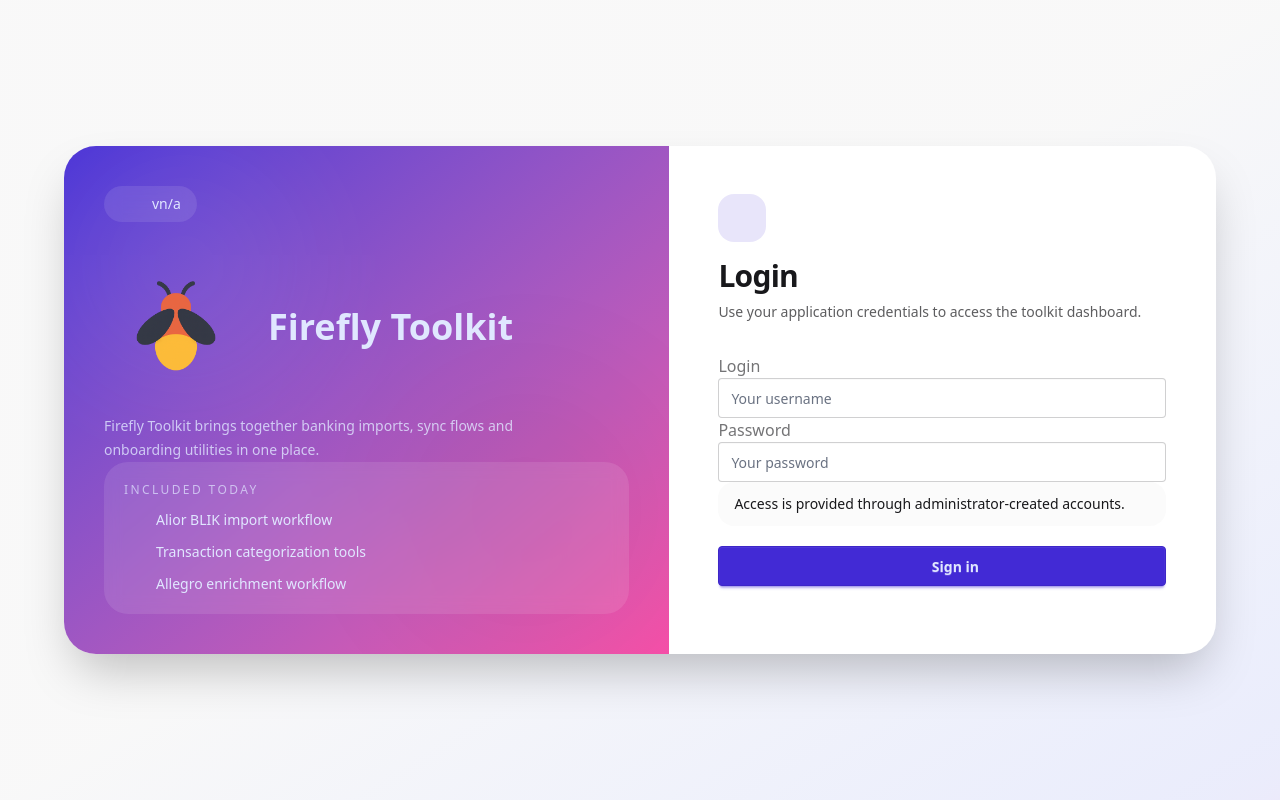
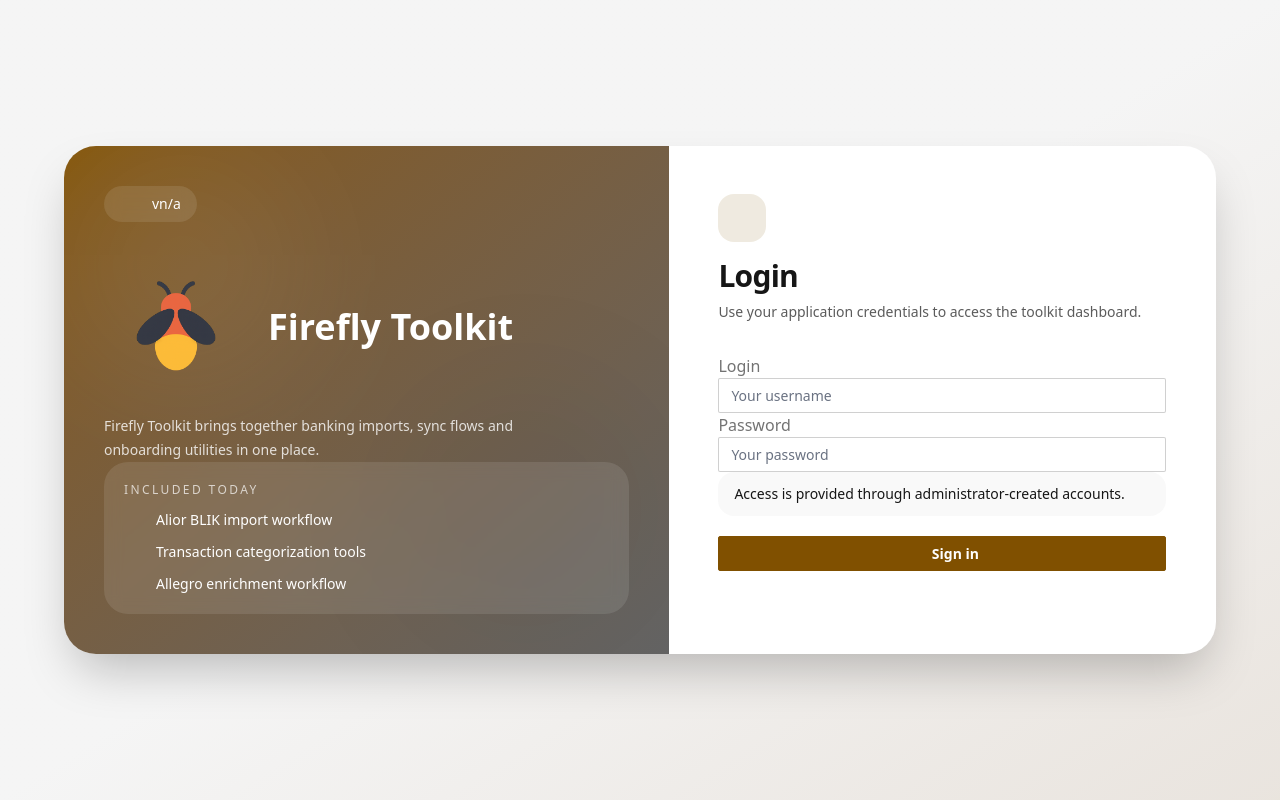
Before and after one commit to wini83/ff-iii-toolkit, a SvelteKit app in the folder frontend/: page /login in a window 1280 px wide. Built offline with nearby package versions, Linux system fonts and the light colour scheme; no server answers; some icons are missing.

Commit message:
feat(ui): introduce compact wireframe and black themes

```diff
--- a/frontend/playwright.config.ts
+++ b/frontend/playwright.config.ts
@@ -2,7 +2,7 @@ import { defineConfig } from '@playwright/test';
 
 export default defineConfig({
   testDir: './tests',
-  testMatch: ['matching-apply.spec.ts', 'metric-transactions.spec.ts'],
+  testMatch: ['matching-apply.spec.ts', 'metric-transactions.spec.ts', 'themes.spec.ts'],
   workers: 1,
   use: {
     baseURL: 'http://127.0.0.1:4173',
--- a/frontend/src/app.html
+++ b/frontend/src/app.html
@@ -1,5 +1,5 @@
 <!doctype html>
-<html lang="en">
+<html lang="en" data-theme="wireframe">
   <head>
     <meta charset="utf-8" />
     <meta name="viewport" content="width=device-width, initial-scale=1" />
@@ -8,6 +8,31 @@
     <link rel="icon" type="image/png" sizes="16x16" href="/favicon-16x16.png" />
     <link rel="icon" type="image/png" sizes="32x32" href="/favicon-32x32.png" />
     <link rel="apple-touch-icon" sizes="180x180" href="/apple-touch-icon.png" />
+    <script>
+      // Resolve before paint, including public routes and legacy preferences.
+      (() => {
+        let stored;
+        try {
+          stored = localStorage.getItem('ff-toolkit-theme');
+        } catch {
+          // Storage can be unavailable in private or restricted browser contexts.
+        }
+        const theme =
+          stored === 'black' || stored === 'dark'
+            ? 'black'
+            : stored === 'wireframe' || stored === 'light'
+              ? 'wireframe'
+              : window.matchMedia('(prefers-color-scheme: dark)').matches
+                ? 'black'
+                : 'wireframe';
+        document.documentElement.dataset.theme = theme;
+        try {
+          localStorage.setItem('ff-toolkit-theme', theme);
+        } catch {
+          // The theme still works for this page when persistence is blocked.
+        }
+      })();
+    </script>
     %sveltekit.head%
   </head>
   <body data-sveltekit-preload-data="hover">
--- a/frontend/src/lib/components/MetricTransactions.svelte
+++ b/frontend/src/lib/components/MetricTransactions.svelte
@@ -123,11 +123,10 @@
               >{#each result.items as tx (tx.id)}
                 {@const link = fireflyLink(result.firefly_url, tx.id)}
                 <tr
-                  ><td class="whitespace-nowrap">{tx.date}</td><td>{tx.description}</td><td
-                    class="whitespace-nowrap">{tx.amount} {tx.currency_code}</td
-                  ><td>{tx.source_account?.name ?? '—'}</td><td
-                    >{tx.destination_account?.name ?? '—'}</td
-                  ><td
+                  ><td class="toolkit-data whitespace-nowrap">{tx.date}</td><td>{tx.description}</td
+                  ><td class="toolkit-data whitespace-nowrap">{tx.amount} {tx.currency_code}</td><td
+                    >{tx.source_account?.name ?? '—'}</td
+                  ><td>{tx.destination_account?.name ?? '—'}</td><td
                     >{#each tx.tags as tag}<span class="badge badge-sm mr-1">{tag}</span>{/each}</td
                   ><td
                     >{#if link}<a
--- a/frontend/src/lib/components/Steps.svelte
+++ b/frontend/src/lib/components/Steps.svelte
@@ -10,7 +10,7 @@
   export let activeIndex: number = 0;
 </script>
 
-<div class="card bg-base-100 mt-2 w-full p-6 shadow-xl">
+<div class="card bg-base-100 mt-2 w-full p-4">
   <ul class="steps hidden w-1/2 flex-none md:flex">
     {#each steps as step, i (`${step.href}-${i}`)}
       <li class="step {i <= activeIndex ? 'step-primary' : ''}">
--- a/frontend/src/lib/components/users/CreateUserModal.svelte
+++ b/frontend/src/lib/components/users/CreateUserModal.svelte
@@ -14,12 +14,10 @@
 {#if open}
   <dialog class="modal modal-open" open>
     <div class="modal-box max-w-2xl p-0">
-      <div
-        class="from-primary/10 via-base-100 to-base-100 border-base-200 border-b bg-gradient-to-br px-6 py-5"
-      >
+      <div class="bg-base-100 border-base-300 border-b px-6 py-5">
         <div class="flex items-start justify-between gap-4">
           <div class="flex items-start gap-4">
-            <div class="bg-primary/12 text-primary rounded-2xl p-3">
+            <div class="toolkit-icon">
               <Icon src={icons.UserPlus} class="h-6 w-6" />
             </div>
             <div>
@@ -55,7 +53,7 @@
           />
         </label>
 
-        <label class="bg-base-200/70 flex items-center justify-between gap-4 rounded-2xl px-4 py-4">
+        <label class="bg-base-200/70 flex items-center justify-between gap-4 rounded-sm px-4 py-4">
           <div>
             <div class="font-medium">Grant superuser access</div>
             <div class="text-base-content/70 mt-1 text-sm">
@@ -72,7 +70,7 @@
         </label>
 
         {#if error}
-          <div class="alert alert-error">
+          <div class="alert alert-error" role="alert">
             <Icon src={icons.ExclamationTriangle} class="h-5 w-5" />
             <span>{error}</span>
           </div>
--- a/frontend/src/lib/components/users/InviteResultModal.svelte
+++ b/frontend/src/lib/components/users/InviteResultModal.svelte
@@ -26,12 +26,10 @@
 {#if open && invite}
   <dialog class="modal modal-open" open>
     <div class="modal-box max-w-3xl p-0">
-      <div
-        class="from-success/12 via-base-100 to-base-100 border-base-200 border-b bg-gradient-to-br px-6 py-5"
-      >
+      <div class="bg-base-100 border-base-300 border-b px-6 py-5">
         <div class="flex items-start justify-between gap-4">
           <div class="flex items-start gap-4">
-            <div class="bg-success/12 text-success rounded-2xl p-3">
+            <div class="toolkit-icon">
               <Icon src={icons.ShieldCheck} class="h-6 w-6" />
             </div>
             <div>
@@ -54,21 +52,21 @@
 
       <div class="space-y-5 px-6 py-6">
         <div class="grid gap-3 md:grid-cols-3">
-          <div class="bg-base-200/70 rounded-2xl p-4">
+          <div class="bg-base-200/70 rounded-sm p-4">
             <div class="text-base-content/60 text-xs tracking-[0.2em] uppercase">Username</div>
             <div class="mt-2 text-sm font-semibold">{invite.username ?? 'n/a'}</div>
           </div>
-          <div class="bg-base-200/70 rounded-2xl p-4">
+          <div class="bg-base-200/70 rounded-sm p-4">
             <div class="text-base-content/60 text-xs tracking-[0.2em] uppercase">User ID</div>
             <div class="mt-2 truncate font-mono text-sm">{invite.userId ?? 'n/a'}</div>
           </div>
-          <div class="bg-base-200/70 rounded-2xl p-4">
+          <div class="bg-base-200/70 rounded-sm p-4">
             <div class="text-base-content/60 text-xs tracking-[0.2em] uppercase">Expires</div>
             <div class="mt-2 text-sm font-semibold">{formatDateTime(invite.expiresAt)}</div>
           </div>
         </div>
 
-        <div class="bg-base-200/50 space-y-4 rounded-3xl p-4">
+        <div class="bg-base-200/50 space-y-4 rounded-sm p-4">
           <label class="form-control">
             <div class="label">
               <span class="label-text font-medium">Invite link</span>
--- a/frontend/src/lib/components/users/UserActionsMenu.svelte
+++ b/frontend/src/lib/components/users/UserActionsMenu.svelte
@@ -21,7 +21,7 @@
   </button>
 
   <ul
-    class="menu dropdown-content bg-base-100 rounded-box border-base-200 z-20 mt-2 w-56 border p-2 shadow-xl"
+    class="menu dropdown-content bg-base-100 rounded-box border-base-200 z-20 mt-2 w-56 border p-2"
   >
     <li>
       <button {disabled} on:click={() => onInvite(user)}>
--- a/frontend/src/routes/layout.css
+++ b/frontend/src/routes/layout.css
@@ -1,4 +1,115 @@
 @import 'tailwindcss';
 @plugin '@tailwindcss/forms';
 @plugin '@tailwindcss/typography';
-@plugin 'daisyui';
+@plugin 'daisyui' {
+  themes:
+    wireframe --default,
+    black --prefersdark;
+}
+
+/* Keep the upstream themes, with the same restrained geometry and action accent. */
+@plugin 'daisyui/theme' {
+  name: 'wireframe';
+  default: true;
+  color-scheme: light;
+  --color-primary: #805000;
+  --color-primary-content: #ffffff;
+  --color-secondary: #484848;
+  --color-secondary-content: #ffffff;
+  --color-accent: #484848;
+  --color-accent-content: #ffffff;
+  --color-info: #185b8f;
+  --color-info-content: #ffffff;
+  --color-success: #24633d;
+  --color-success-content: #ffffff;
+  --color-warning: #805000;
+  --color-warning-content: #ffffff;
+  --color-error: #a52a32;
+  --color-error-content: #ffffff;
+  --radius-selector: 0.125rem;
+  --radius-field: 0.125rem;
+  --radius-box: 0.25rem;
+  --size-selector: 0.21875rem;
+  --size-field: 0.21875rem;
+  --border: 1px;
+  --depth: 0;
+  --noise: 0;
+}
+
+@plugin 'daisyui/theme' {
+  name: 'black';
+  prefersdark: true;
+  color-scheme: dark;
+  --color-base-100: #151515;
+  --color-base-200: #1c1c1c;
+  --color-base-300: #404040;
+  --color-base-content: #e5e5e5;
+  --color-primary: #d5a54e;
+  --color-primary-content: #151515;
+  --color-secondary: #b5b5b5;
+  --color-secondary-content: #151515;
+  --color-accent: #b5b5b5;
+  --color-accent-content: #151515;
+  --color-info: #83b9e5;
+  --color-info-content: #151515;
+  --color-success: #8abe9c;
+  --color-success-content: #151515;
+  --color-warning: #d5a54e;
+  --color-warning-content: #151515;
+  --color-error: #ed9399;
+  --color-error-content: #151515;
+  --radius-selector: 0.125rem;
+  --radius-field: 0.125rem;
+  --radius-box: 0.25rem;
+  --size-selector: 0.21875rem;
+  --size-field: 0.21875rem;
+  --border: 1px;
+  --depth: 0;
+  --noise: 0;
+}
+
+@layer base {
+  body {
+    @apply bg-base-200 text-base-content;
+  }
+  :focus-visible {
+    outline: 2px solid var(--color-primary);
+    outline-offset: 3px;
+  }
+}
+
+@layer components {
+  .card,
+  .modal-box,
+  .dropdown-content {
+    border: var(--border) solid var(--color-base-300);
+    border-radius: var(--radius-box);
+    box-shadow: none;
+  }
+  .btn {
+    border-radius: var(--radius-field);
+    box-shadow: none;
+    text-shadow: none;
+  }
+  .input,
+  .select,
+  .textarea {
+    border-radius: var(--radius-field);
+  }
+  .badge {
+    border-radius: var(--radius-selector);
+  }
+  .table {
+    font-size: 0.875rem;
+  }
+  .table :where(th, td) {
+    padding: 0.5rem 0.75rem;
+  }
+  .toolkit-data {
+    @apply font-mono tabular-nums;
+    overflow-wrap: anywhere;
+  }
+  .toolkit-icon {
+    @apply text-base-content inline-flex rounded-sm p-2;
+  }
+}
```
Also changed, not shown: frontend/src/lib/components/AppSidebar.svelte (+28 -32 lines), frontend/src/routes/(app)/+layout.svelte (+23 -30 lines), 2 other files (tests, documents, lock files or other folders).
